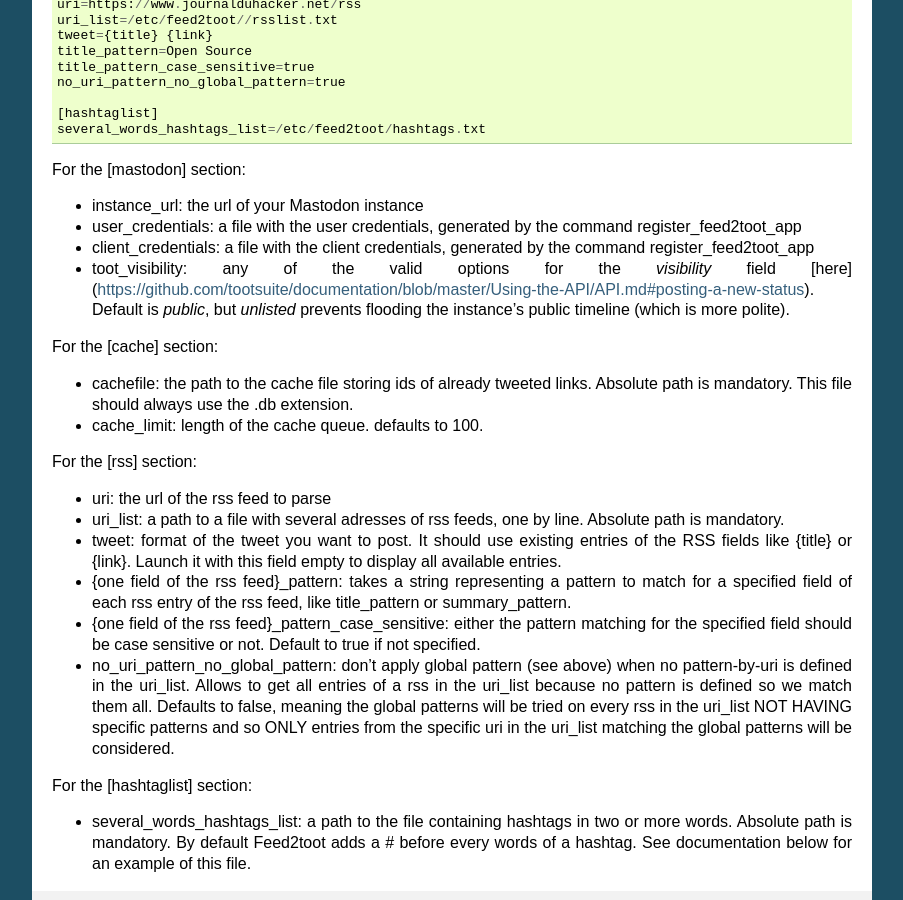
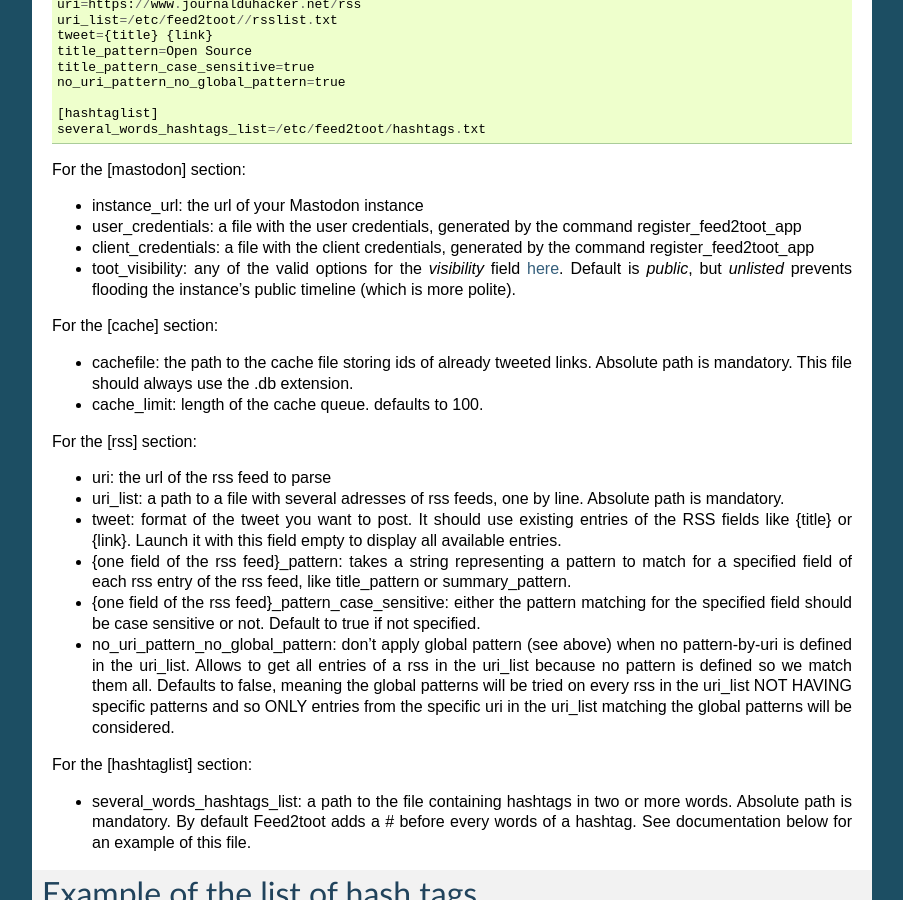
Before and after one commit to zobin8/feed2shark, a Sphinx documentation site: the page built from docs/source/configure.rst, in a window 1280 px wide and 900 px high, scrolled down 671 px. Shown: the whole window, without its empty margins (198-1101 px from the left). Built offline with Sphinx 7.4.7, drawn with Linux system fonts in a browser that asks for light colours.

Commit message:
D'Oh. It's RST (not MD) 😖

```diff
--- a/docs/source/configure.rst
+++ b/docs/source/configure.rst
@@ -49,10 +49,12 @@
 - instance_url: the url of your Mastodon instance
 - user_credentials: a file with the user credentials, generated by the command register_feed2toot_app
 - client_credentials: a file with the client credentials, generated by the command register_feed2toot_app
-- toot_visibility: any of the valid options for the `visibility` field
-  [here](https://github.com/tootsuite/documentation/blob/master/Using-the-API/API.md#posting-a-new-status).
-  Default is `public`, but `unlisted` prevents flooding
+- toot_visibility: any of the valid options for the *visibility* field
+  `here`__.
+  Default is *public*, but *unlisted* prevents flooding
   the instance's public timeline (which is more polite).
+
+__ https://github.com/tootsuite/documentation/blob/master/Using-the-API/API.md#posting-a-new-status
 
 For the [cache] section:
 
```
